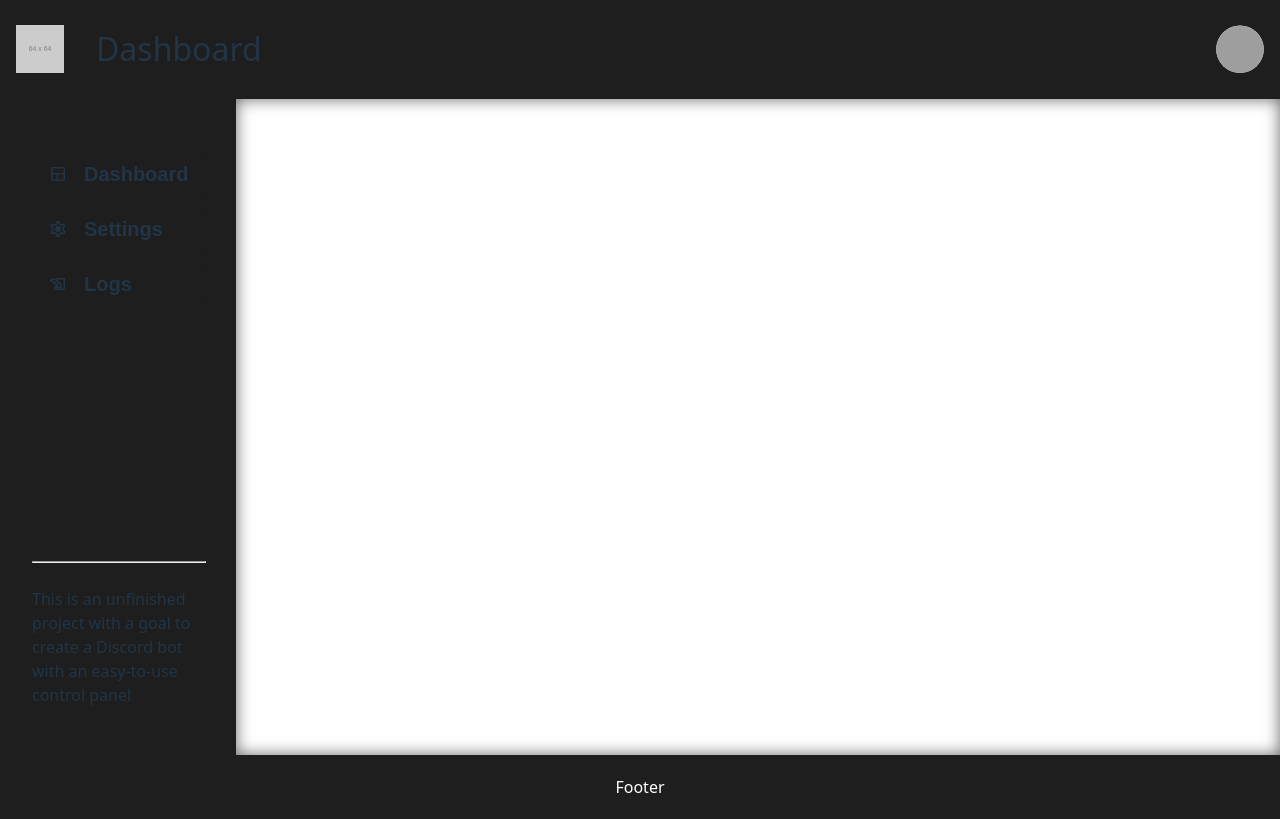
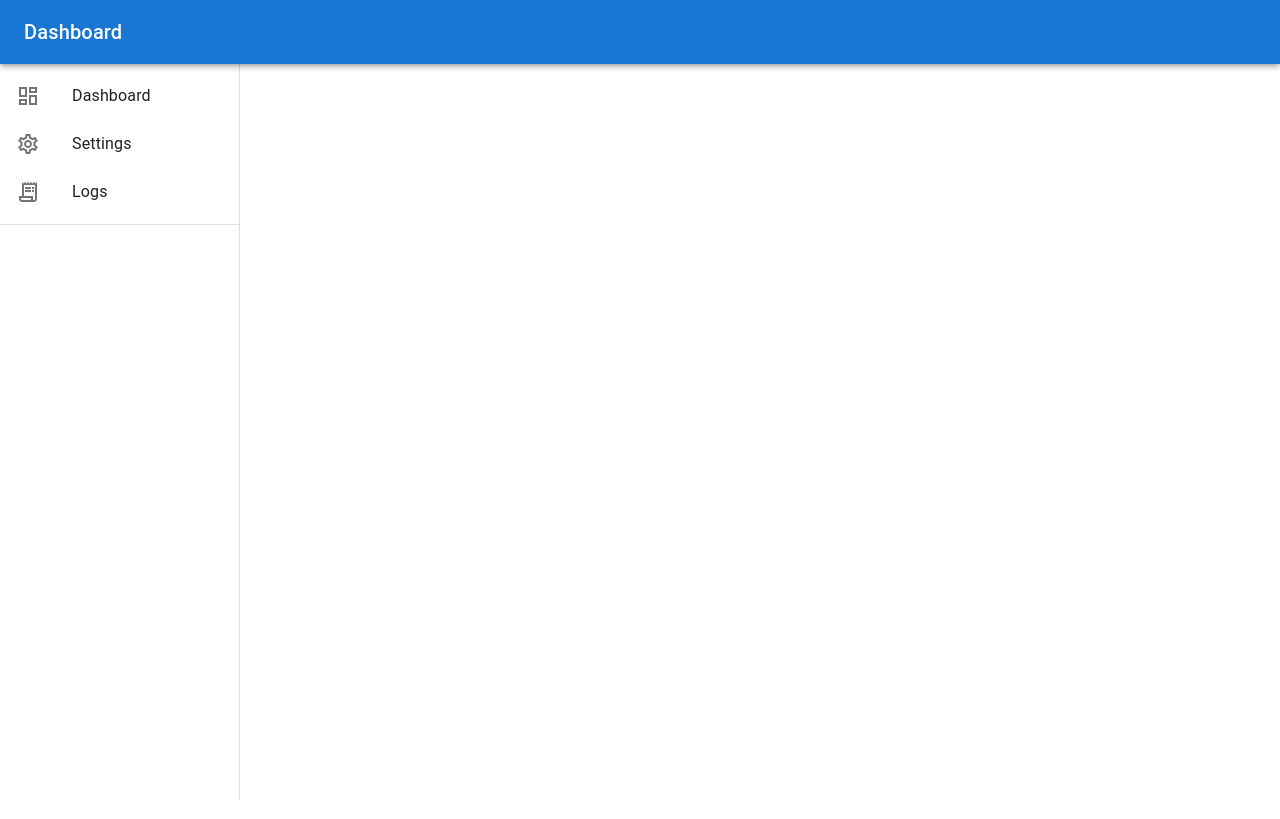
Before and after one commit to tnikFi/discord-bot-ui, a React (Vite) app: page / in a window 1280 px wide. Built offline with nearby package versions, Linux system fonts and the light colour scheme; grey boxes are pictures that could not be loaded.

Commit message:
Refactored to pure material UI layout

```diff
--- a/package.json
+++ b/package.json
@@ -12,6 +12,7 @@
   "dependencies": {
     "@emotion/react": "^11.10.5",
     "@emotion/styled": "^11.10.5",
+    "@mui/icons-material": "^5.10.14",
     "@mui/material": "^5.10.14",
     "react": "^18.2.0",
     "react-dom": "^18.2.0",
--- a/src/App.tsx
+++ b/src/App.tsx
@@ -1,4 +1,11 @@
-import { Stack } from '@mui/material'
+// Probably should clean this up a bit later
+import {
+  AppBar, Box, createTheme, Divider, Drawer, List, ListItem, ListItemButton, ListItemIcon, ListItemText, Stack,
+  ThemeProvider, Toolbar, Typography, useMediaQuery
+} from '@mui/material'
+import DashboardOutlinedIcon from '@mui/icons-material/DashboardOutlined'
+import SettingsOutlinedIcon from '@mui/icons-material/SettingsOutlined'
+import ReceiptLongOutlinedIcon from '@mui/icons-material/ReceiptLongOutlined';
 import React from 'react'
 import { BrowserRouter, Routes, Route } from 'react-router-dom'
 import './App.css'
@@ -9,7 +16,9 @@ import Sidebar from './components/Sidebar'
 import constants from './constants'
 
 const MobileContext = React.createContext(false)
-const MobileMenuContext = React.createContext({ mobileMenuOpen: false, setMobileMenuOpen: (mobileMenuOpen: boolean) => {} })
+const MobileMenuContext = React.createContext({ mobileMenuOpen: false, setMobileMenuOpen: (mobileMenuOpen: boolean) => { } })
+
+const drawerWidth = 240
 
 function App() {
   const [useMobileMenu, setUseMobileMenu] = React.useState(window.innerWidth < constants.mobileMenuWidth)
@@ -24,14 +33,70 @@ function App() {
     return () => window.removeEventListener('resize', updateMedia)
   })
 
+  const prefersDarkMode = useMediaQuery('(prefers-color-scheme: dark)');
+  const theme = React.useMemo(
+    () =>
+      createTheme({
+        palette: {
+          mode: prefersDarkMode ? 'dark' : 'light',
+        },
+      }),
+    [prefersDarkMode],
+  );
+
   return (
     <BrowserRouter>
       <Stack sx={{ flexDirection: { sx: 'row', md: 'column' } }}>
         <MobileContext.Provider value={useMobileMenu}>
-          <MobileMenuContext.Provider value={{mobileMenuOpen, setMobileMenuOpen}}>
-            <Header />
-            <ContentWrapper />
-            <Footer />
+          <MobileMenuContext.Provider value={{ mobileMenuOpen, setMobileMenuOpen }}>
+            <ThemeProvider theme={theme}>
+              <AppBar position='fixed' color='primary' sx={{ zIndex: (theme) => theme.zIndex.drawer + 1 }}>
+                <Toolbar>
+                  <Typography variant="h6" noWrap component="div">
+                    Dashboard
+                  </Typography>
+                </Toolbar>
+              </AppBar>
+              <Drawer
+                variant="permanent"
+                sx={{
+                  width: drawerWidth,
+                  flexShrink: 0,
+                  [`& .MuiDrawer-paper`]: { width: drawerWidth, boxSizing: 'border-box' },
+                }}  // Temporarily located here, will refactor to its own component later
+              >
+                <Toolbar />
+                <Box sx={{ overflow: 'auto' }}>
+                  <List>
+                      <ListItem disablePadding>
+                        <ListItemButton>
+                          <ListItemIcon>
+                            <DashboardOutlinedIcon />
+                          </ListItemIcon>
+                          <ListItemText primary='Dashboard'/>
+                        </ListItemButton>
+                      </ListItem>
+                      <ListItem disablePadding>
+                        <ListItemButton>
+                          <ListItemIcon>
+                            <SettingsOutlinedIcon />
+                          </ListItemIcon>
+                          <ListItemText primary='Settings'/>
+                        </ListItemButton>
+                      </ListItem>
+                      <ListItem disablePadding>
+                        <ListItemButton>
+                          <ListItemIcon>
+                            <ReceiptLongOutlinedIcon />
+                          </ListItemIcon>
+                          <ListItemText primary='Logs'/>
+                        </ListItemButton>
+                      </ListItem>
+                  </List>
+                  <Divider />
+                </Box>
+              </Drawer>
+            </ThemeProvider>
           </MobileMenuContext.Provider>
         </MobileContext.Provider>
       </Stack>
```
Also changed, not shown: 1 other file (tests, documents, lock files or other folders).
